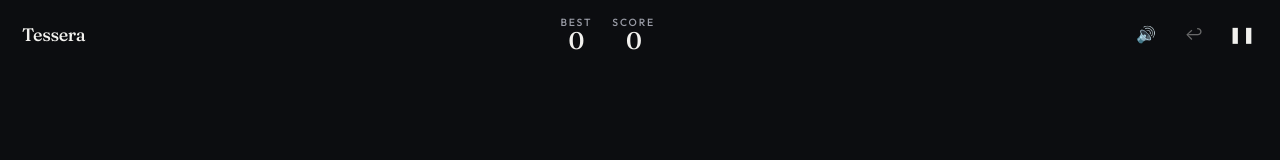
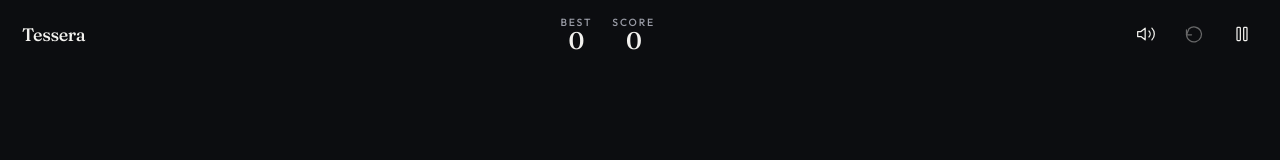
Before and after one commit to srinikvs/tessera, a React (Vite) app: page / in a window 1280 px wide. Both pictures are taken after a click on the button "Play". Shown: the top 160 px of the page. Built offline with nearby package versions, Linux system fonts and the light colour scheme.

Commit message:
Portrait breathing room, Best in header, thin icons
More gap between header, board, and tray. Landscape keeps BEST
in the HUD. Speaker, undo, and pause are thin white strokes.

```diff
--- a/index.html
+++ b/index.html
@@ -23,7 +23,7 @@
       href="https://fonts.googleapis.com/css2?family=Fraunces:opsz,wght@9..144,500&family=Outfit:wght@400;500&display=swap"
       rel="stylesheet"
     />
-    <title>Tessera v1.1.22</title>
+    <title>Tessera v1.1.23</title>
   </head>
   <body>
     <div id="root"></div>
--- a/package.json
+++ b/package.json
@@ -1,7 +1,7 @@
 {
   "name": "tessera",
   "private": true,
-  "version": "1.1.22",
+  "version": "1.1.23",
   "type": "module",
   "scripts": {
     "dev": "vite",
--- a/src/App.tsx
+++ b/src/App.tsx
@@ -1,4 +1,4 @@
-import { useEffect, useRef, useState } from "react";
+import { useEffect, useRef, useState, type ReactNode } from "react";
 import { createEngine } from "./game/engine";
 import { drawPiece } from "./game/render";
 import { loadBest, loadSave } from "./game/save";
@@ -91,7 +91,7 @@ export function App() {
               onClick={() => engineRef.current?.toggleMute()}
               disabled={ui.screen === "ending"}
             >
-              {ui.muted ? "🔇" : "🔊"}
+              {ui.muted ? <IconVolumeOff /> : <IconVolume />}
             </button>
             <button
               type="button"
@@ -100,7 +100,7 @@ export function App() {
               disabled={!ui.canUndo || ui.screen === "ending"}
               onClick={() => engineRef.current?.undo()}
             >
-              ↩
+              <IconUndo />
             </button>
             <button
               type="button"
@@ -109,7 +109,7 @@ export function App() {
               disabled={ui.screen === "ending"}
               onClick={() => engineRef.current?.pause()}
             >
-              ❚❚
+              <IconPause />
             </button>
           </div>
         </header>
@@ -248,7 +248,7 @@ function StartPanel({
         )}
       </div>
       <p className="meta">Best {formatScore(best)}</p>
-      <p className="meta">v1.1.22 · compact matching tiles</p>
+      <p className="meta">v1.1.23 · spacing and thin icons</p>
     </div>
   );
 }
@@ -403,3 +403,59 @@ function LogoMark() {
     </svg>
   );
 }
+
+function Icon({ children }: { children: ReactNode }) {
+  return (
+    <svg
+      width="20"
+      height="20"
+      viewBox="0 0 24 24"
+      fill="none"
+      stroke="currentColor"
+      strokeWidth="1.5"
+      strokeLinecap="round"
+      strokeLinejoin="round"
+      aria-hidden
+    >
+      {children}
+    </svg>
+  );
+}
+
+function IconVolume() {
+  return (
+    <Icon>
+      <polygon points="11 5 6 9 2 9 2 15 6 15 11 19 11 5" />
+      <path d="M15.54 8.46a5 5 0 0 1 0 7.07" />
+      <path d="M19.07 4.93a10 10 0 0 1 0 14.14" />
+    </Icon>
+  );
+}
+
+function IconVolumeOff() {
+  return (
+    <Icon>
+      <polygon points="11 5 6 9 2 9 2 15 6 15 11 19 11 5" />
+      <line x1="22" x2="16" y1="9" y2="15" />
+      <line x1="16" x2="22" y1="9" y2="15" />
+    </Icon>
+  );
+}
+
+function IconUndo() {
+  return (
+    <Icon>
+      <path d="M3 7v6h6" />
+      <path d="M3 13a9 9 0 1 0 3-7.2L3 13" />
+    </Icon>
+  );
+}
+
+function IconPause() {
+  return (
+    <Icon>
+      <rect x="6" y="4" width="4" height="16" rx="1" />
+      <rect x="14" y="4" width="4" height="16" rx="1" />
+    </Icon>
+  );
+}
--- a/src/game/engine.ts
+++ b/src/game/engine.ts
@@ -585,8 +585,8 @@ export function createEngine(
     const sab = parseFloat(s.getPropertyValue("--sab")) || 0;
     const wide = window.matchMedia("(min-width: 640px)").matches;
     layout = computeLayout(w, h, {
-      top: sat + 58 + (hint && screen === "play" && !wide ? 36 : 0),
-      bottom: sab + 112,
+      top: sat + (wide ? 56 : 70) + (hint && screen === "play" && !wide ? 28 : 0),
+      bottom: sab + (wide ? 96 : 120),
     });
   }
 
--- a/src/game/render.ts
+++ b/src/game/render.ts
@@ -57,8 +57,9 @@ export function computeLayout(
   const top = Math.max(0, inset.top ?? 0);
   const bottom = Math.max(0, inset.bottom ?? 0);
   const innerH = Math.max(1, h - top - bottom);
-  const padX = Math.max(8, Math.round(w * 0.03));
-  const gutter = 8;
+  const padX = Math.max(10, Math.round(w * 0.04));
+  const wide = w >= 640;
+  const gutter = wide ? 12 : 22;
 
   const maxCellW = Math.floor((w - padX * 2) / BOARD_SIZE);
   const maxCellH = Math.floor((innerH - gutter - TRAY_BAND) / BOARD_SIZE);
@@ -67,7 +68,7 @@ export function computeLayout(
   const boardPx = cell * BOARD_SIZE;
   const used = boardPx + gutter + TRAY_BAND;
   const slack = Math.max(0, innerH - used);
-  const boardY = top + Math.floor(slack * 0.35);
+  const boardY = top + Math.floor(slack * (wide ? 0.28 : 0.5));
   const boardX = Math.round((w - boardPx) / 2);
   const slotY = boardY + boardPx + gutter;
   const maxSlotH = Math.max(8, h - bottom - slotY);
--- a/src/main.tsx
+++ b/src/main.tsx
@@ -3,7 +3,7 @@ import { createRoot } from "react-dom/client";
 import { App } from "./App";
 import "./styles.css";
 
-const BUILD = "1.1.22";
+const BUILD = "1.1.23";
 const BUILD_KEY = "tessera-asset-v";
 
 async function bustStaleAssets(): Promise<void> {
--- a/src/styles.css
+++ b/src/styles.css
@@ -141,7 +141,7 @@ html.tessera-drag footer {
   display: inline-flex;
   align-items: center;
   justify-content: center;
-  color: var(--fg);
+  color: #f2f1ee;
 }
 
 .icon-btn:hover {
```
